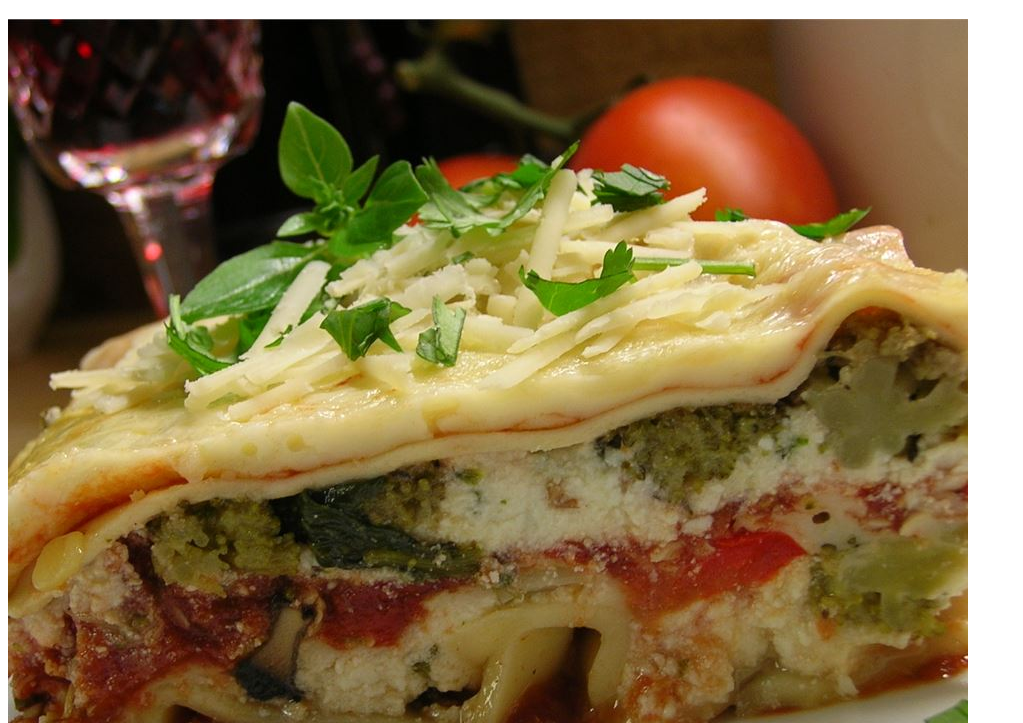
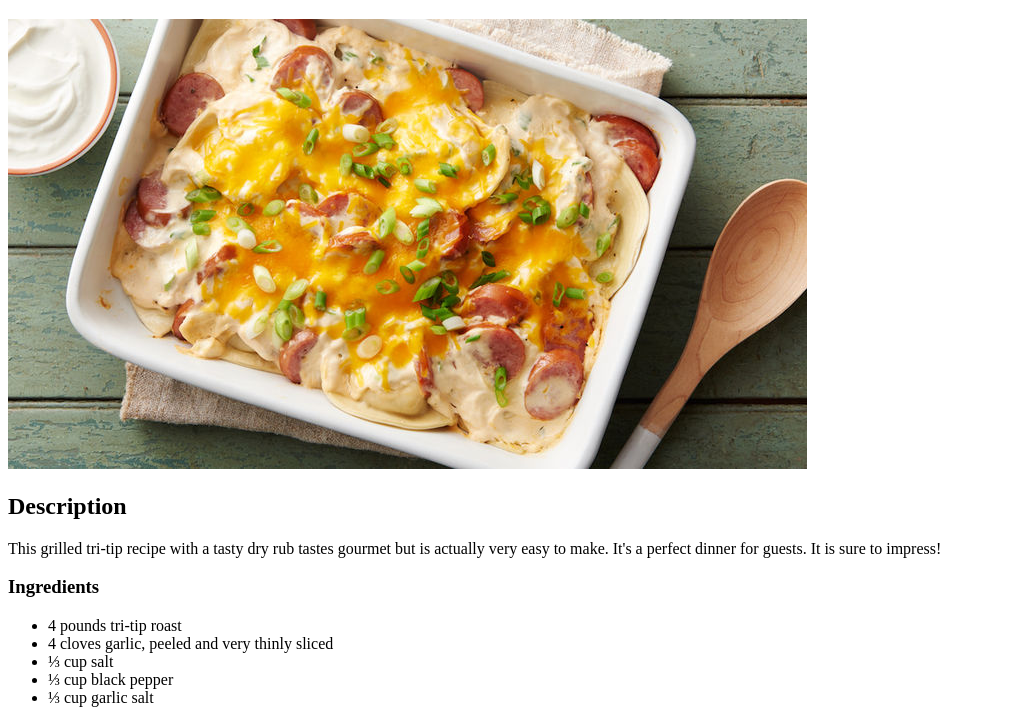
Before and after one commit to Pyrotechnicx/odin-recipes, a plain HTML site: page recipes/pierogi-casserole.html in a window 1280 px wide. Shown: the part 61-784 px from the top of the page, without its empty margins (0-1023 px from the left). Drawn offline with Linux system fonts and the light colour scheme.

Commit message:
Embed images onto tritip recipe and pierogi recipe

```diff
--- a/recipes/pierogi-casserole.html
+++ b/recipes/pierogi-casserole.html
@@ -8,7 +8,7 @@
 </head>
 <body>
     <h1>Pierogi Casserole</h1>
-    <img src="../img/lasagna.jpeg" alt="a piece of lasagna">
+    <img src="../img/pierogi-casserole.jpg" alt="a piece of lasagna">
     <h2>Description</h2>
     <p>This grilled tri-tip recipe with a tasty dry rub tastes gourmet but is actually very easy to make. It's a perfect dinner for guests. It is sure to impress!</p>
     <h3>Ingredients</h3>
```
Also changed, not shown: recipes/grilled-tri-tip.html (+1 -1 lines).
